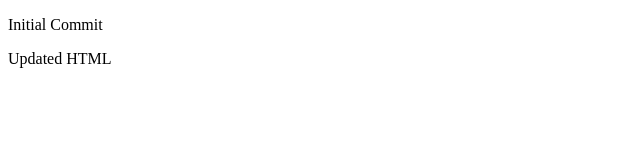
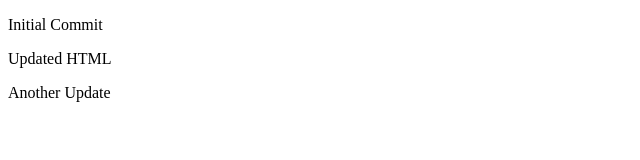
Before and after one commit to iskibumps/test, a plain HTML site: page index.html in a window 1280 px wide. Shown: the whole page, without its empty margins (0-640 px from the left). Drawn offline with Linux system fonts and the light colour scheme.

```diff
--- a/index.html
+++ b/index.html
@@ -6,5 +6,6 @@
     <body>
         <p>Initial Commit</p>
         <p>Updated HTML</p>
+        <p>Another Update</p>
     </body>
 </html>
```
Also changed, not shown: commands.txt (deleted).
